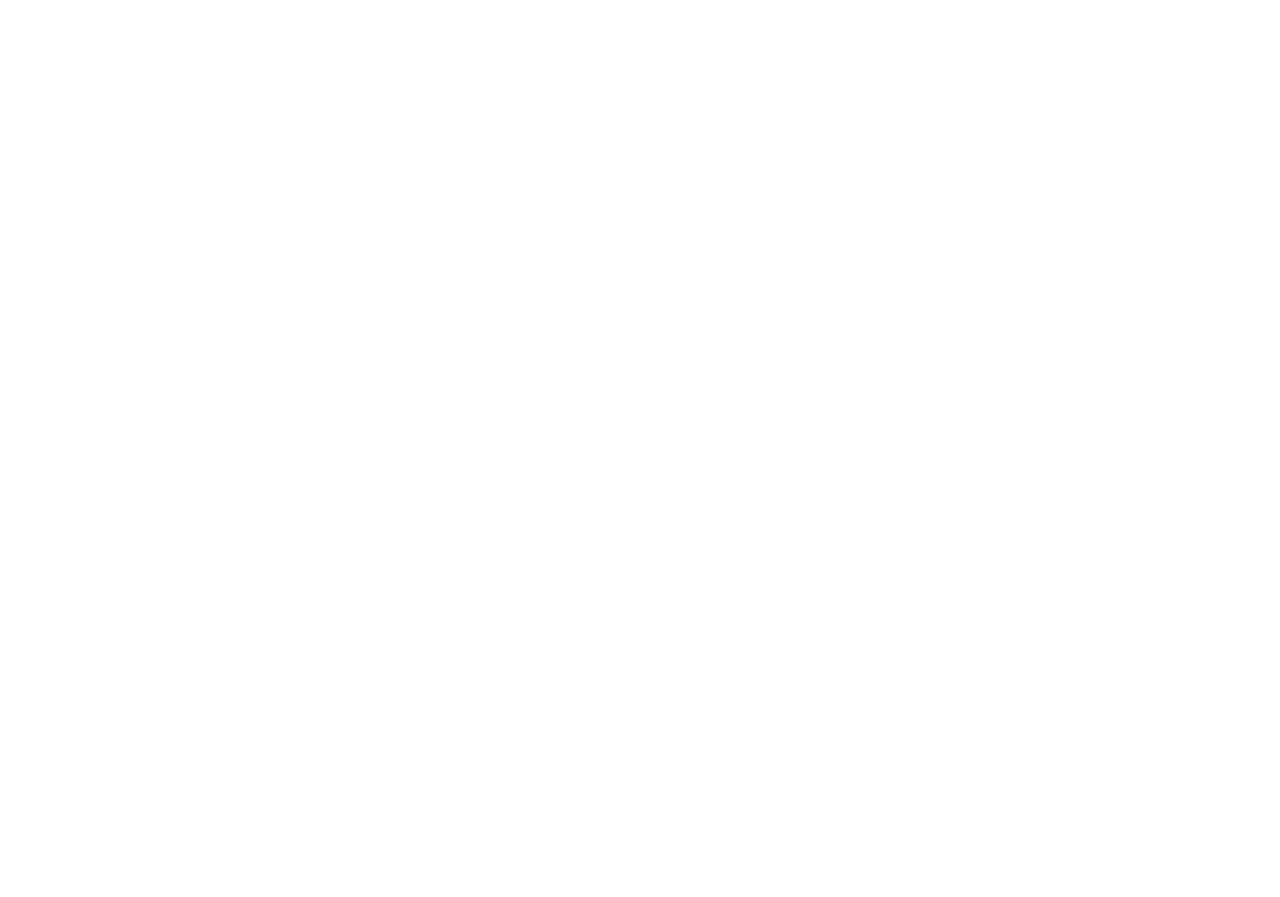
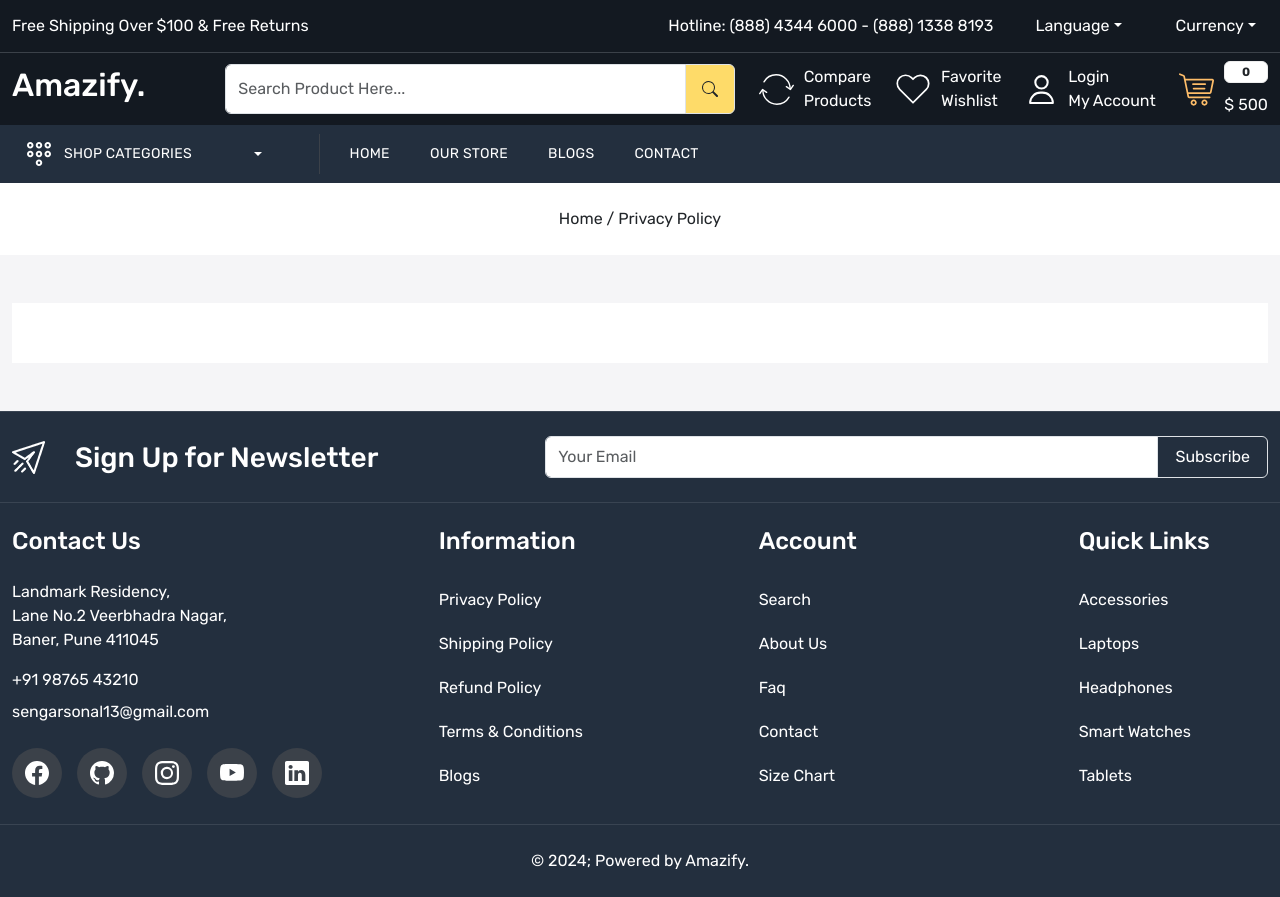
Before and after one commit to ssengar13/E-Commerce-App-Frontend, a React (Create React App) app: page /privacy-policy in a window 1280 px wide. Before the commit this address had no page. Before the commit the page ends 800 px from the top, so only its background shows below. Built offline with nearby package versions, Linux system fonts and the light colour scheme.

Commit message:
added privacy, shipping, refund and terms and condition pages

```diff
--- a/src/App.css
+++ b/src/App.css
@@ -875,3 +875,12 @@
 }
 
 /* Auth Card CSS End */
+
+
+/* Policy Section Start */
+.policy {
+  background-color: white;
+  padding: 30px;
+}
+
+/* Policy Section End */
--- a/src/App.js
+++ b/src/App.js
@@ -14,6 +14,10 @@
 import Signup from './pages/Signup';
 import Resetpassword from './pages/Resetpassword';
 import Singleblog from './pages/Singleblog';
+import PrivacyPolicy from './pages/PrivacyPolicy';
+import RefundPolicy from './pages/RefundPolicy';
+import ShippingPolicy from './pages/ShippingPolicy';
+import TermsAndCondition from './pages/TermsAndCondition';
 
 function App() {
   return (
@@ -32,6 +36,10 @@
           <Route path='forgot-password' element={<Forgotpassword />} />
           <Route path='signup' element={<Signup />} />
           <Route path='reset-password' element={<Resetpassword />} />
+          <Route path='privacy-policy' element={<PrivacyPolicy />} />
+          <Route path='refund-policy' element={<RefundPolicy />} />
+          <Route path='shipping-policy' element={<ShippingPolicy />} />
+          <Route path='terms-and-condition' element={<TermsAndCondition />} />
         </Route>
       </Routes>
     </BrowserRouter>
--- a/src/components/Footer.js
+++ b/src/components/Footer.js
@@ -58,10 +58,10 @@
                         <div className="col-3">
                             <h4 className='mb-4 text-white'>Information</h4>
                             <div className='footer-links d-flex flex-column'>
-                                <Link className='text-white py-2 mb-1'>Privacy Policy</Link>
-                                <Link className='text-white py-2 mb-1'>Shipping Policy</Link>
-                                <Link className='text-white py-2 mb-1'>Refund Policy</Link>
-                                <Link className='text-white py-2 mb-1'>Terms & Conditions</Link>
+                                <Link className='text-white py-2 mb-1' to='/privacy-policy'>Privacy Policy</Link>
+                                <Link className='text-white py-2 mb-1' to='/shipping-policy'>Shipping Policy</Link>
+                                <Link className='text-white py-2 mb-1' to='/refund-policy'>Refund Policy</Link>
+                                <Link className='text-white py-2 mb-1' to='/terms-and-condition'>Terms & Conditions</Link>
                                 <Link className='text-white py-2 mb-1' to="/blog">Blogs</Link>
                             </div>
                         </div>
--- /dev/null
+++ b/src/pages/PrivacyPolicy.js
@@ -0,0 +1,25 @@
+import React from 'react'
+import BreadCrumb from '../components/BreadCrumb'
+import Meta from '../components/Meta'
+
+const PrivacyPolicy = () => {
+    return (
+        <>
+            <Meta title="Privacy Policy | Amazify" />
+            <BreadCrumb title="Privacy Policy" />
+            <section className="policy-wrapper py-5 home-wrapper-2">
+                <div className="container-xxl">
+                    <div className="row">
+                        <div className="col-12">
+                            <div className="policy">
+
+                            </div>
+                        </div>
+                    </div>
+                </div>
+            </section>
+        </>
+    )
+}
+
+export default PrivacyPolicy
--- /dev/null
+++ b/src/pages/RefundPolicy.js
@@ -0,0 +1,25 @@
+import React from 'react'
+import BreadCrumb from '../components/BreadCrumb'
+import Meta from '../components/Meta'
+
+const RefundPolicy = () => {
+    return (
+        <>
+            <Meta title="Refund Policy | Amazify" />
+            <BreadCrumb title="Refund Policy" />
+            <section className="policy-wrapper py-5 home-wrapper-2">
+                <div className="container-xxl">
+                    <div className="row">
+                        <div className="col-12">
+                            <div className="policy">
+
+                            </div>
+                        </div>
+                    </div>
+                </div>
+            </section>
+        </>
+    )
+}
+
+export default RefundPolicy
--- /dev/null
+++ b/src/pages/ShippingPolicy.js
@@ -0,0 +1,25 @@
+import React from 'react'
+import BreadCrumb from '../components/BreadCrumb'
+import Meta from '../components/Meta'
+
+const ShippingPolicy = () => {
+    return (
+        <>
+            <Meta title="Shipping Policy | Amazify" />
+            <BreadCrumb title="Shipping Policy" />
+            <section className="policy-wrapper py-5 home-wrapper-2">
+                <div className="container-xxl">
+                    <div className="row">
+                        <div className="col-12">
+                            <div className="policy">
+
+                            </div>
+                        </div>
+                    </div>
+                </div>
+            </section>
+        </>
+    )
+}
+
+export default ShippingPolicy
--- /dev/null
+++ b/src/pages/TermsAndCondition.js
@@ -0,0 +1,25 @@
+import React from 'react'
+import BreadCrumb from '../components/BreadCrumb'
+import Meta from '../components/Meta'
+
+const TermsAndCondition = () => {
+    return (
+        <>
+            <Meta title="Terms & Conditions | Amazify" />
+            <BreadCrumb title="Terms & Conditions" />
+            <section className="policy-wrapper py-5 home-wrapper-2">
+                <div className="container-xxl">
+                    <div className="row">
+                        <div className="col-12">
+                            <div className="policy">
+
+                            </div>
+                        </div>
+                    </div>
+                </div>
+            </section>
+        </>
+    )
+}
+
+export default TermsAndCondition
```
